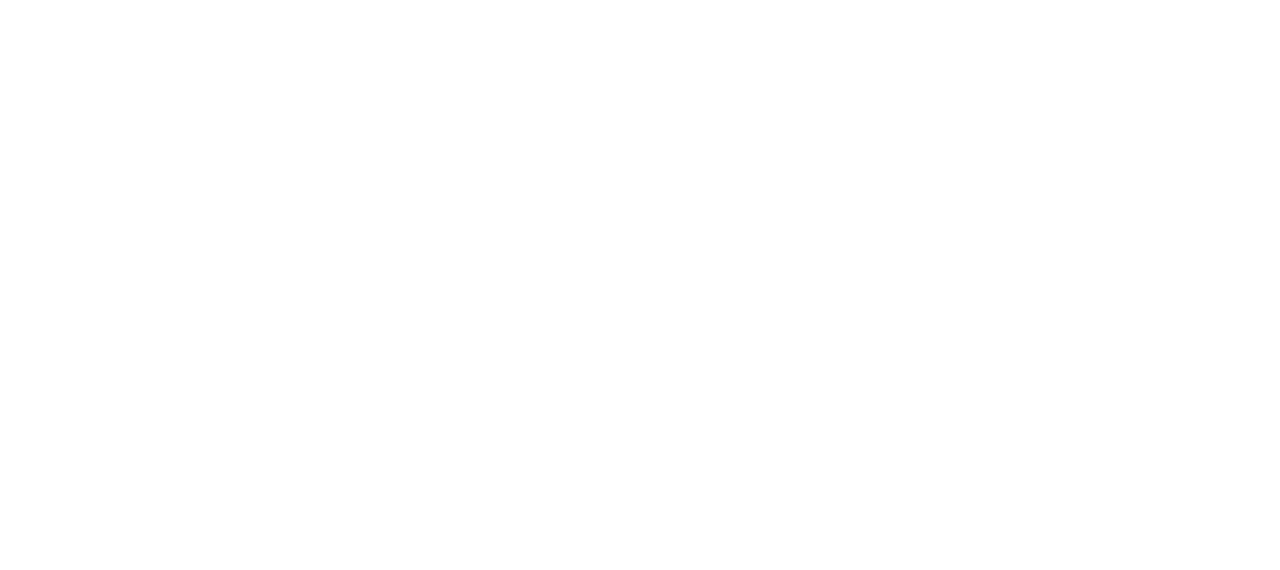
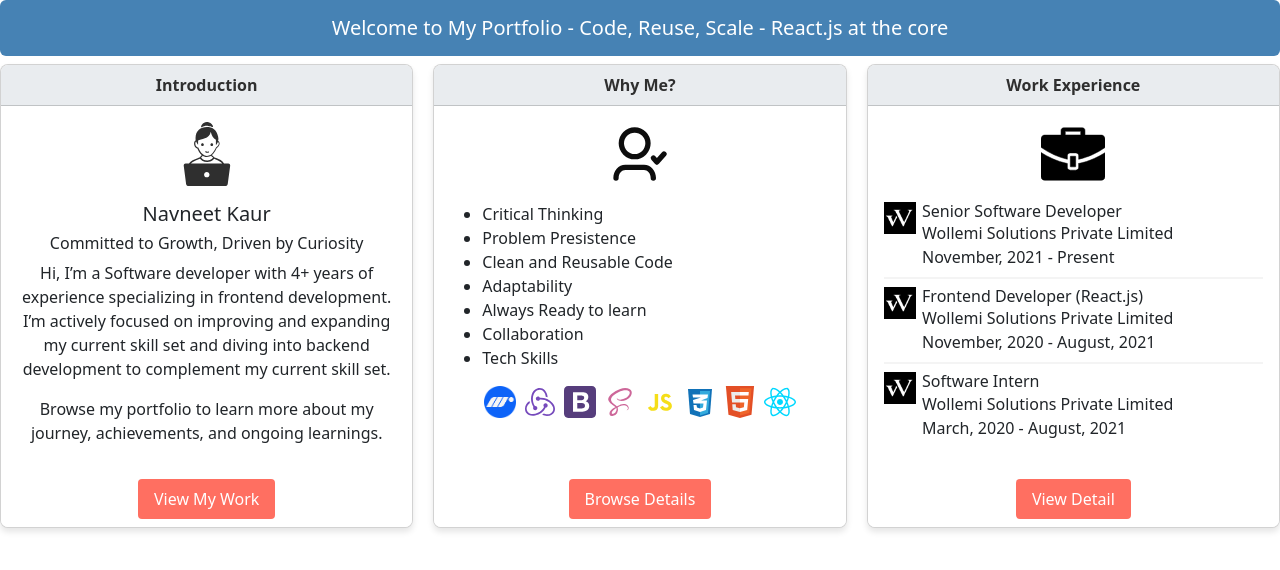
Before and after one commit to NeetNav1995/Port1, a React (Vite) app: page / in a window 1280 px wide. Shown: the top 570 px of the page. Built offline with nearby package versions, Linux system fonts and the light colour scheme.

Commit message:
Update ProtectedRoutes.jsx

```diff
--- a/src/Routes/ProtectedRoutes.jsx
+++ b/src/Routes/ProtectedRoutes.jsx
@@ -34,7 +34,8 @@
 
   return (
     <>
-      <BrowserRouter basename="/Port1">
+      <HomeBase />
+{/*       <BrowserRouter basename="/Port1">
         <Routes >
           {routes.map((route) => {
             return (
@@ -46,7 +47,7 @@
             );
           })}
         </Routes>
-      </BrowserRouter>
+      </BrowserRouter> */}
     </>
   );
 }
```
